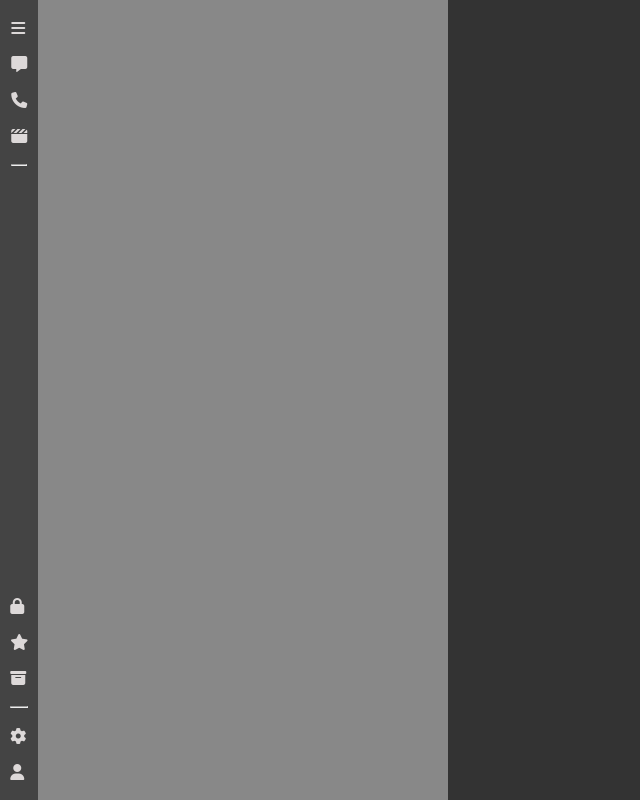
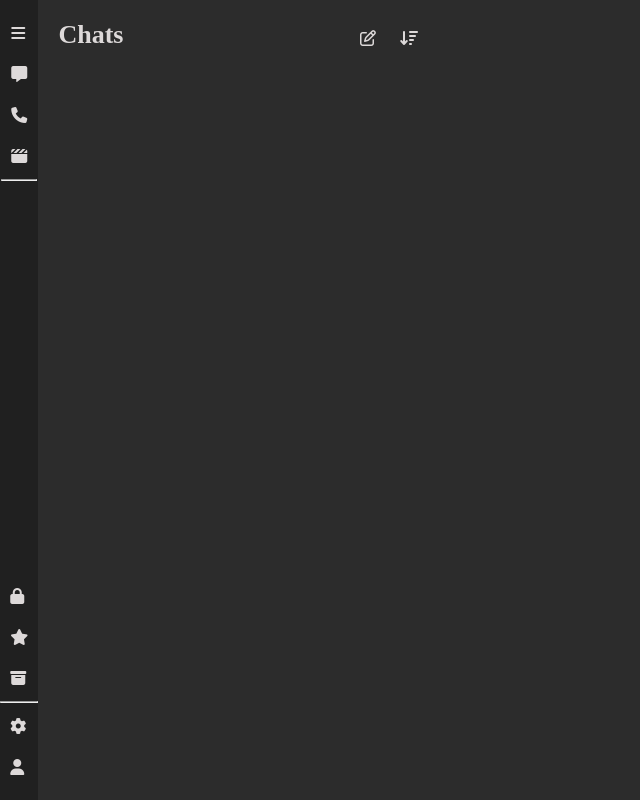
Before and after one commit to dheetchithselvan12/WhatsApp-Clone, a plain HTML site: page index.html in a window 1280 px wide. Shown: the whole page, without its empty margins (0-640 px from the left). Drawn offline with Linux system fonts and the light colour scheme.

Commit message:
Created: header and hover effect for icons

```diff
--- a/index.html
+++ b/index.html
@@ -13,24 +13,31 @@
 
     <section class="nav-bar">
         <div class="nav-one">
-            <i class="fa-solid fa-bars" title="Open Navigation"></i>
-            <i class="fa-solid fa-message" title="Chats"></i>
-            <i class="fa-solid fa-phone" title="Call"></i>
-            <i class="fa-solid fa-clapperboard" title="Status"></i>
+            <i class="fa-solid fa-bars i" title="Open Navigation"></i>
+            <i class="fa-solid fa-message i" title="Chats"></i>
+            <i class="fa-solid fa-phone i" title="Call"></i>
+            <i class="fa-solid fa-clapperboard i" title="Status"></i>
             <hr>
         </div>
         <div class="nav-two">
-            <i class="fa-solid fa-lock" title="Locked Chats"></i>
-            <i class="fa-solid fa-star" title="Starred Messages"></i>
-            <i class="fa-solid fa-box-archive" title="Archived Chats"></i>
+            <i class="fa-solid fa-lock i" title="Locked Chats"></i>
+            <i class="fa-solid fa-star i" title="Starred Messages"></i>
+            <i class="fa-solid fa-box-archive i" title="Archived Chats"></i>
             <hr>
-            <i class="fa-solid fa-gear" title="Settings"></i>
-            <i class="fa-solid fa-user" title="Account"></i>
+            <i class="fa-solid fa-gear i" title="Settings"></i>
+            <i class="fa-solid fa-user i" title="Account"></i>
         </div>
     </section>
 
     <section class="contacts">
-
+        <div class="head">
+            <h1>Chats</h1>
+            <div>
+                <i class="fa-regular fa-pen-to-square i" title="New chat (Ctrl+N)
+New group(Ctrl+Shift+N)"></i>
+                <i class="fa-solid fa-arrow-down-wide-short i" title="Filter chats by"></i>
+            </div>
+        </div>
     </section>
 
     <section class="chats">
--- a/style.css
+++ b/style.css
@@ -9,41 +9,66 @@ body {
     width: 100%;
     display: flex;
 }
+.i {
+    padding: 10px;
+    transition: all 0.3s ease;
+}
+.i:hover {
+    border-radius: 5px;
+    background: #2d2d2d;
+}
 .nav-bar {
     width: 3%;
-    background: #444;
+    background: #202020;
     height: 100vh;
     display: flex;
     flex-direction: column;
     justify-content: space-between;
     align-items: center;
-    gap: 20px;
-    padding: 20px 0;
+    padding: 15px 0;
 }
 .nav-one {
     display: flex;
     flex-direction: column;
-    gap: 20px;
+    gap: 5px;
     color: #ddd9d9;
     cursor: pointer;
 }
 .nav-two {
     display: flex;
     flex-direction: column;
-    gap: 20px;
+    gap: 5px;
     color: #ddd9d9;
     cursor: pointer;
 }
 
+
+
+.chats {
+    background: #2c2c2c;
+    width: 65%;
+    height: 100vh;
+}
+
+/* Contacts */
+
 .contacts {
-    background: #888;
+    background: #2c2c2c;
     width: 32%;
     height: 100vh;
 }
 
-
-.chats {
-    background: #333;
-    width: 65%;
-    height: 100vh;
+.contacts {
+    display: flex;
+    flex-direction: column;
+    padding: 20px;
 }
+.contacts .head {
+    display: flex;
+    flex-direction: row;
+    justify-content: space-between;
+    color: #ddd9d9;
+}
+.contacts .head h1 {
+    font-size: 26px;
+}
```
